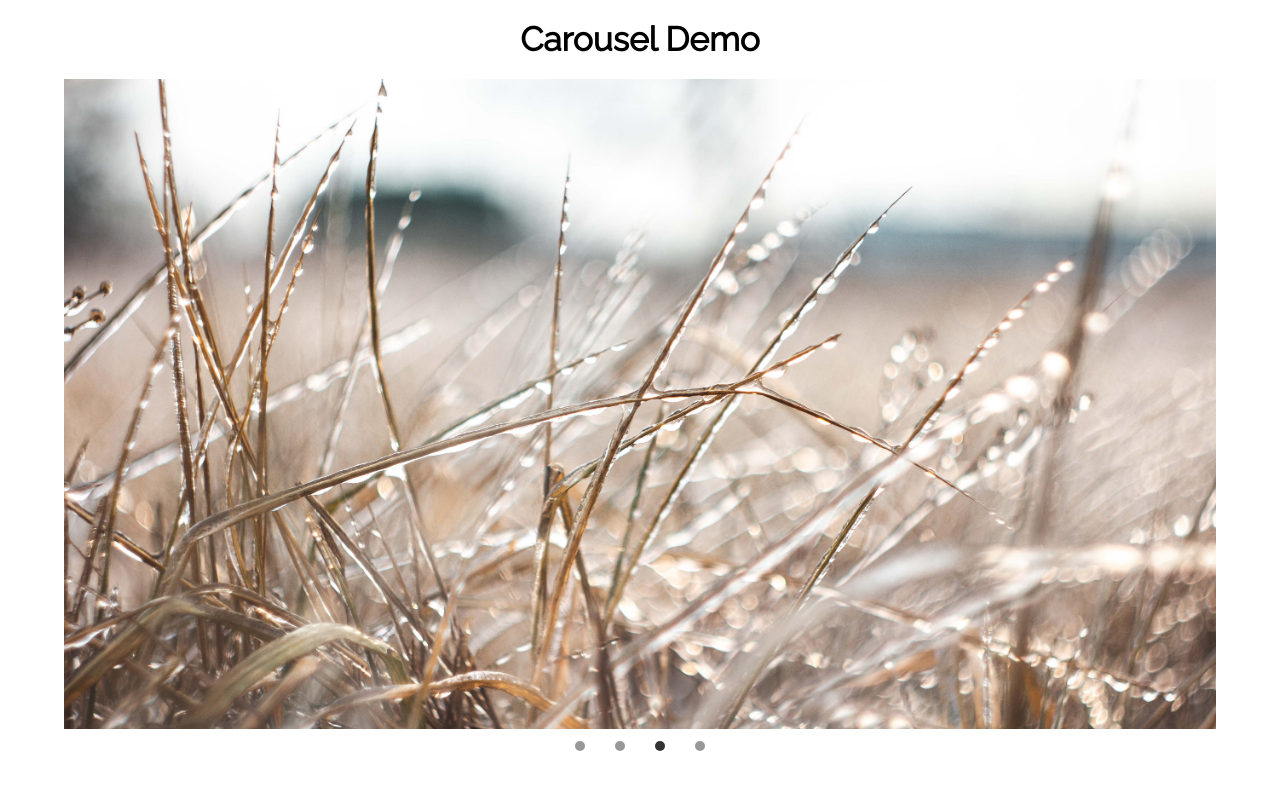
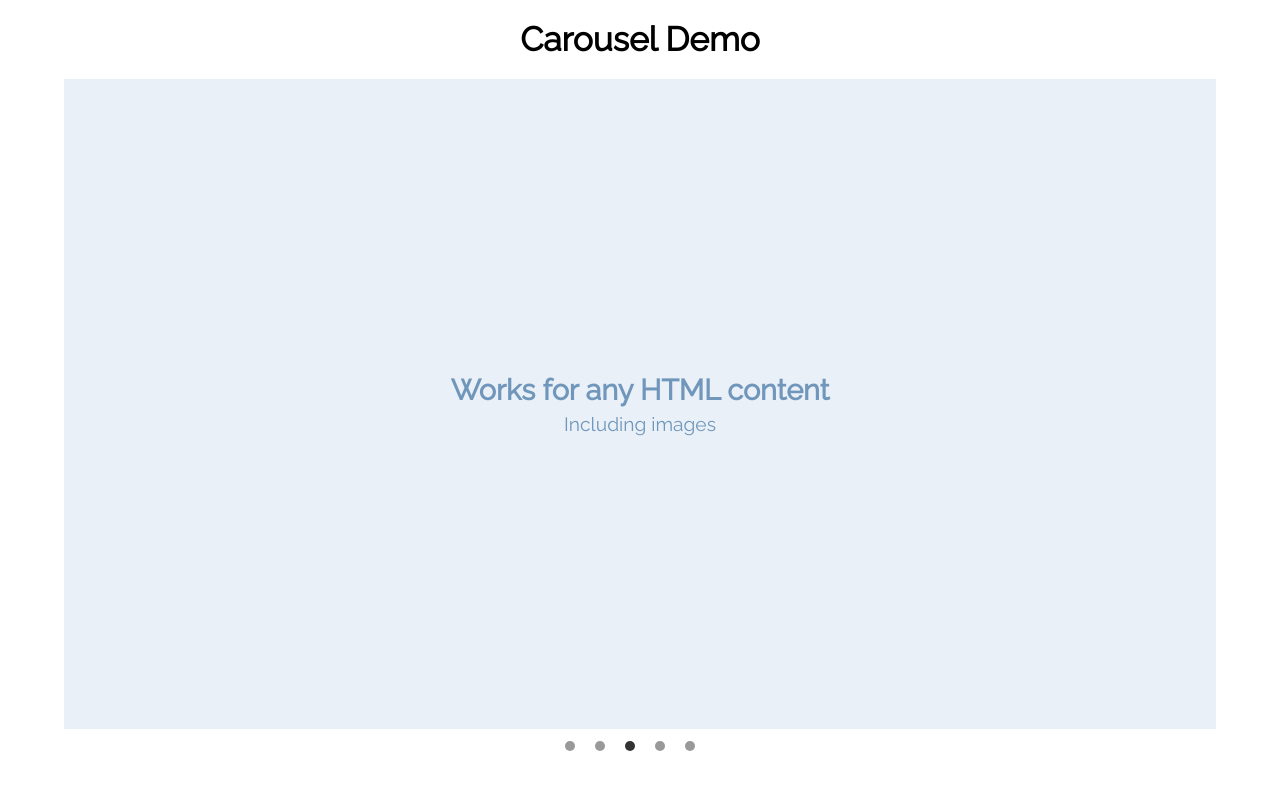
Before and after one commit to Nastik1811/carousel-test_task, a React app: page / in a window 1280 px wide. Shown: the top 790 px of the page. Built offline with nearby package versions, Linux system fonts and the light colour scheme.

Commit message:
Minor fixes

```diff
--- a/src/App.js
+++ b/src/App.js
@@ -10,28 +10,44 @@ const App = () => {
             </header>
             <section className="section">
                 <Carousel inteereval={2200} autoplay controls indicators>
-                    <div className="item">
+                    <div className="item item-1">
                         <div className="html-content">
                             <h1>Hello world!</h1>
                             <p>
-                                Let's me introduce my Carousel Component:)
+                                This is my Carousel Component =)
                             </p>
                         </div>
                     </div>
-                    <div className="item">
+                    <div className="item item-4">
+                        <div className="html-content">
+                            <h1>It supports diffrent ways to navigate such as:</h1>
+                            <ul>
+                                <li>
+                                    Navigation Arrows
+                                </li>
+                                <li>
+                                    Navigation Indicators
+                                </li>
+                                <li>
+                                    Swipes
+                                </li>
+                            </ul>
+                        </div>
+                    </div>
+                    <div className="item item-2">
                         <div className="html-content">
                             <h1>Works for any HTML content</h1>
                             <p>Including images</p>
                         </div>
                     </div>
-                    <div className="item">
+                    <div className="item item-3">
                         <img src={img1} className="img-item"/>
                     </div>
-                    <div className="item">
+                    <div className="item item-4">
                         <div className="html-content">
-                            <h1>Hello world!</h1>
+                            <h1>And supprot infinite slide show =)</h1>
                             <p>
-                                And support infinite loop. Go next!
+                                Go to the next slide!
                             </p>
                         </div>
                     </div>
--- a/src/Carousel/styles.js
+++ b/src/Carousel/styles.js
@@ -5,7 +5,6 @@ export const Slide = styled.li`
 
 export const Container = styled.div`
     display: grid;
-    cursor: grab;
     position: relative;
     row-gap: 12px;
     grid-auto-flow: row;
@@ -24,7 +23,7 @@ export const Track = styled.ul.attrs(props=> (
     {
         style: {
             transform: `translateX(${-100 * (1 + props.activeIndex)}%) translateX(${props.offset}px)`,
-            transition: `${props.withTransition ? "transform ease-in .8s" : "none"}`
+            transition: `${props.withTransition ? "transform ease-in .5s" : "none"}`
             }
     }))`
     list-style: none;
@@ -82,14 +81,17 @@ export const Indicator = styled.li`
     border-radius: 50%;
     background-color: #333;
     opacity: ${props => props.active ? "1" : ".5"};
-    margin: auto 15px;
     &:hover{
         opacity: .7;
     }
     transition: opacity .1s ease-in;
 `
+
 export const Nav = styled.ul`
-    display:flex;
+    display:grid;
+    grid-auto-flow:column;
+    grid-auto-columns: 30px;
+    align-items:center;
     margin: auto;
     list-style: none;
 `
--- a/src/styles.css
+++ b/src/styles.css
@@ -44,6 +44,21 @@
     display: grid;
   }
 
+  .item-1{
+    background-color: rgba(187, 228, 224, 0.315);
+    color: rgb(49, 196, 183);
+  }
+
+  .item-2{
+    background-color: rgba(187, 206, 228, 0.315);
+    color: rgb(112, 151, 187);
+  }
+
+  .item-4{
+    background-color: rgba(193, 187, 228, 0.315);
+    color: rgb(78, 63, 133);
+  }
+
   .img-item{
     width: 100%;
     height: 100%;
@@ -51,12 +66,11 @@
   }
 
   .html-content{
-    color: rgb(148, 221, 215);
-    background-color: rgba(187, 228, 224, 0.315);
     display: flex;
     flex-direction: column;
     justify-content: center;
     align-items: center;
+    font-size: larger;
   }
 
   .block{
@@ -72,6 +86,6 @@
 
   @media(max-width: 600px){
     .item{
-      height: 40%;
+      height: 300px;
     }
   }
--- a/webpack.config.js
+++ b/webpack.config.js
@@ -47,9 +47,9 @@ module.exports = {
                 use: ['file-loader']
             },
             {
-                test: /\.jpg/,
+                test: /\.(png|jpg|svg|gif)$/,
                 use: ['file-loader']
-            },
+              },
             {
                 test: /\.js$/,
                 exclude: /node_modules/,
```
Also changed, not shown: src/assets/fonts/Raleway-Light.ttf (added), 1 other file (tests, documents, lock files or other folders).
